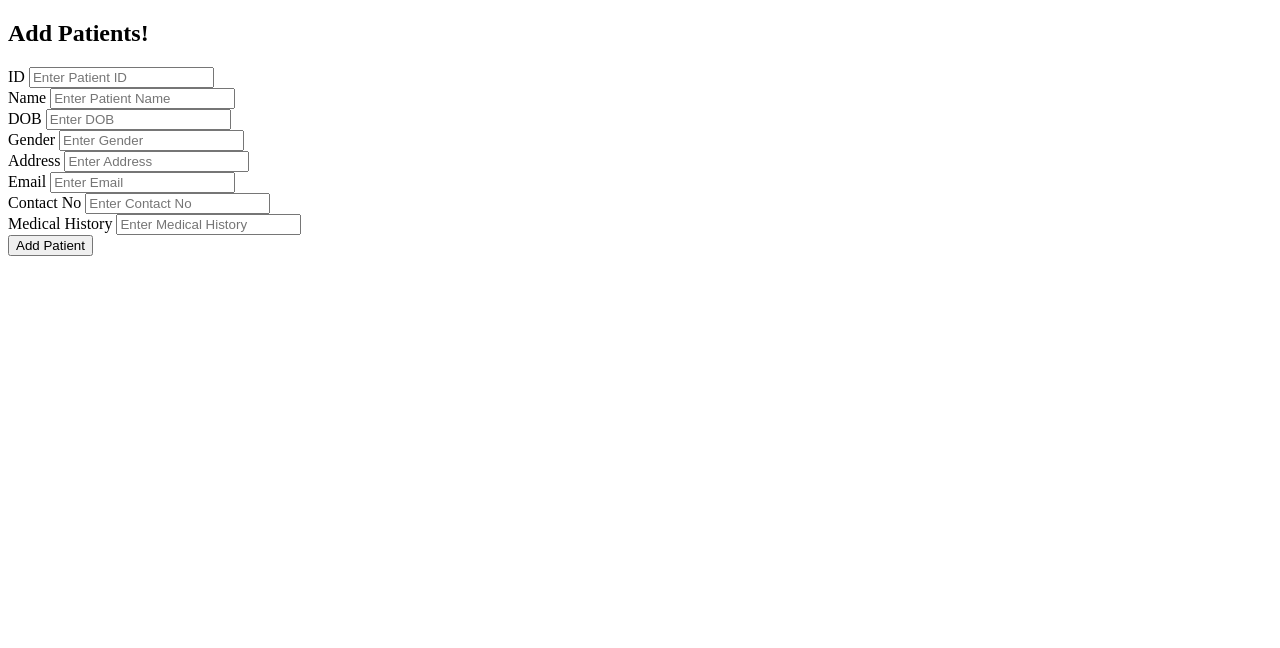
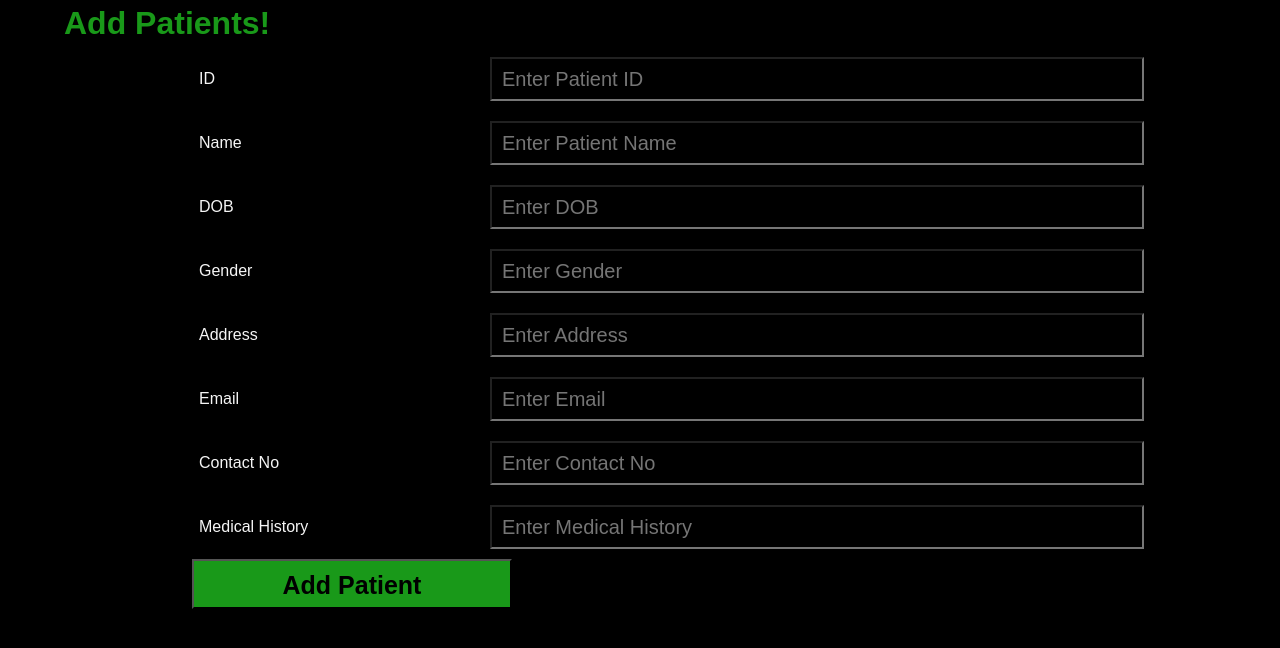
Before and after one commit to karmakarsubhajit/HospitalManagementSystem, a PHP site: page /php_scripts/patients/add_patients.php in a window 1280 px wide. Shown: the top 648 px of the page. Run offline with PHP 8.4, Linux system fonts and the light colour scheme; the visitor is signed in with stand-in values (Sample User, id 1).

Commit message:
added style for add patients

```diff
--- a/php_scripts/patients/add_patients.php
+++ b/php_scripts/patients/add_patients.php
@@ -9,74 +9,74 @@
 <html>
     <head>
         <title>Add Patients </title>
+		<link rel="stylesheet" href="../styles/add_emp.css">
     </head>
     <body>
 
- <h2>Add Patients! </h2>
+ <h2 class="main__heading">Add Patients! </h2>
  <form method="post" action="insert_patient.php">
-
-		<div>
+ 	<div class="form__container">
+		<div class="block">
 			<label for="patientID">
 				ID
 			</label>
 			<input type="text" name=" Patient_ID"  placeholder="Enter Patient ID">
 		</div>
 
-		<div>
+		<div class="block">
 			<label for="patientName">
 				Name
 			</label>
 			<input type="text" name="Name"  placeholder="Enter Patient Name">
 		</div>
 
-		<div>
+		<div class="block">
 			<label for="patientDOB">
 				DOB
 			</label>
 			<input type="text" name="DOB"  placeholder="Enter DOB">
 		</div>
 
-		<div>
+		<div class="block">
 			<label for="patientGender">
 				 Gender
 			</label>
 			<input type="text" name="Gender"  placeholder="Enter Gender">
 		</div>
 
-		<div>
+		<div class="block">
 			<label for="patientAddress">
 				Address
 			</label>
 			<input type="text" name="Address"  placeholder="Enter Address">
 		</div>
 
-		<div>
+		<div class="block">
 			<label for="patientEmail">
 				Email
 			</label>
 			<input type="text" name="Email"  placeholder="Enter Email">
 		</div>
 
-		<div>
+		<div class="block">
 			<label for="patientContact">
 				Contact No
 			</label>
 			<input type="text" name="Contact_No"  placeholder="Enter Contact No">
 		</div>
 
-        <div>
+        <div class="block">
 			<label for="patientMedicalHistory">
 				Medical History
 			</label>
 			<input type="text" name="Medical_History"  placeholder="Enter Medical History">
 		</div>
 
-	<button type="submit" name="submit" >
-		Add Patient
-	</button>
-	</form>
-
-
-    </body>
+		<button id="submit__button" type="submit" name="submit" >
+			Add Patient
+		</button>
+	</div>
+</form>
+</body>
 
 </html>
```
